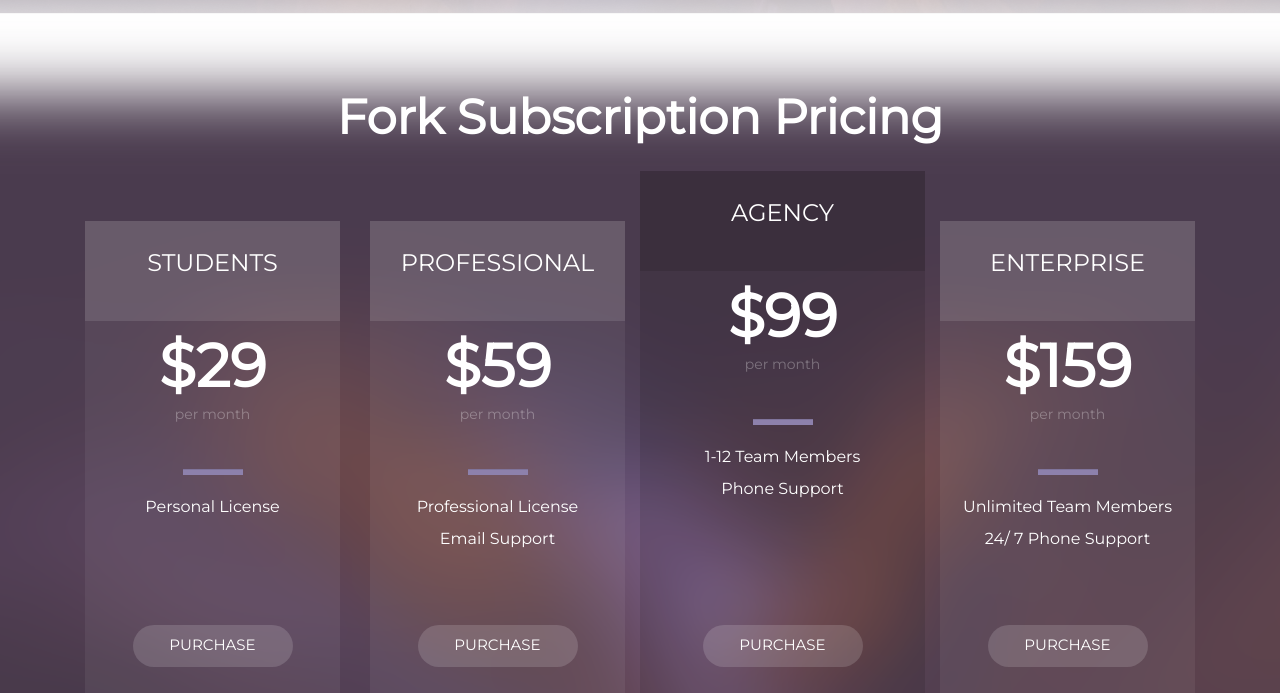
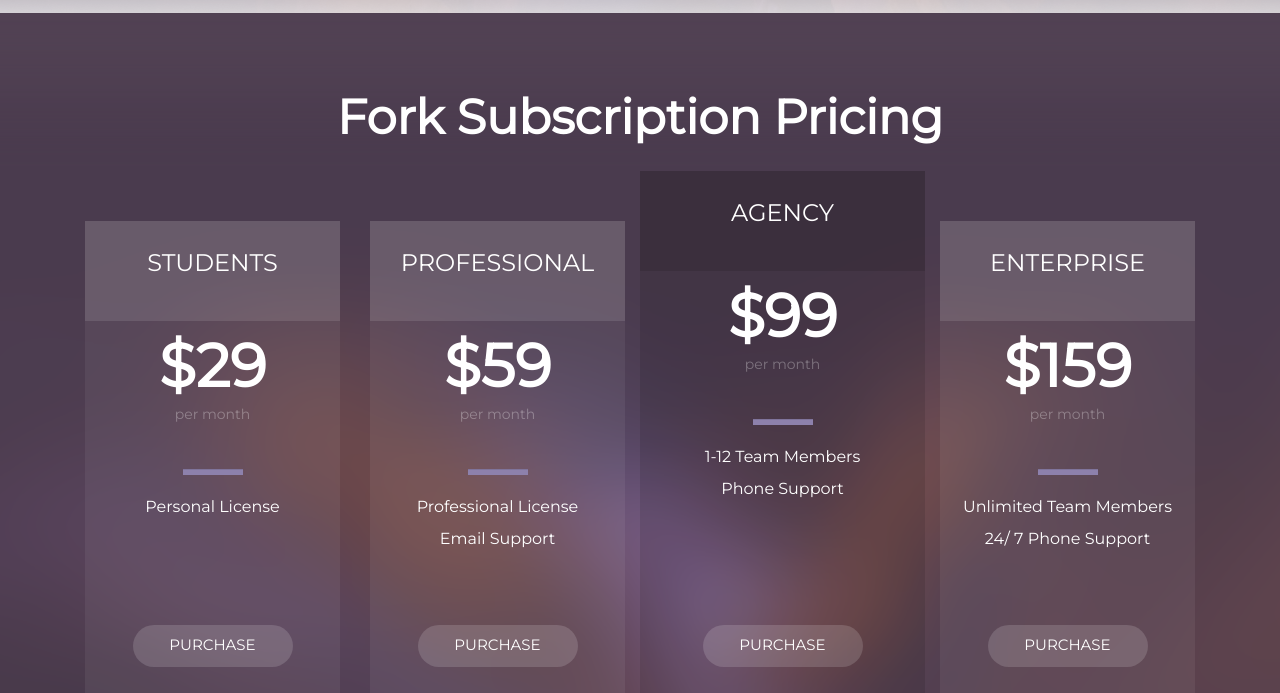
Before and after one commit to mjzart/FrontEnd_Course, a plain HTML site: page Project ExamCss/index.html in a window 1280 px wide. Shown: the part 2887-3580 px from the top of the page. Drawn offline with nearby package versions, Linux system fonts and the light colour scheme.

Commit message:
HW16_1408J

```diff
--- a/Project ExamCss/styles.css
+++ b/Project ExamCss/styles.css
@@ -565,6 +565,7 @@ body{
     background-image: url(img/layer-2.png);
     background-size: cover;
     background-position:center;
+    background-color: #514153;
 }
 
 .head-block{
```
